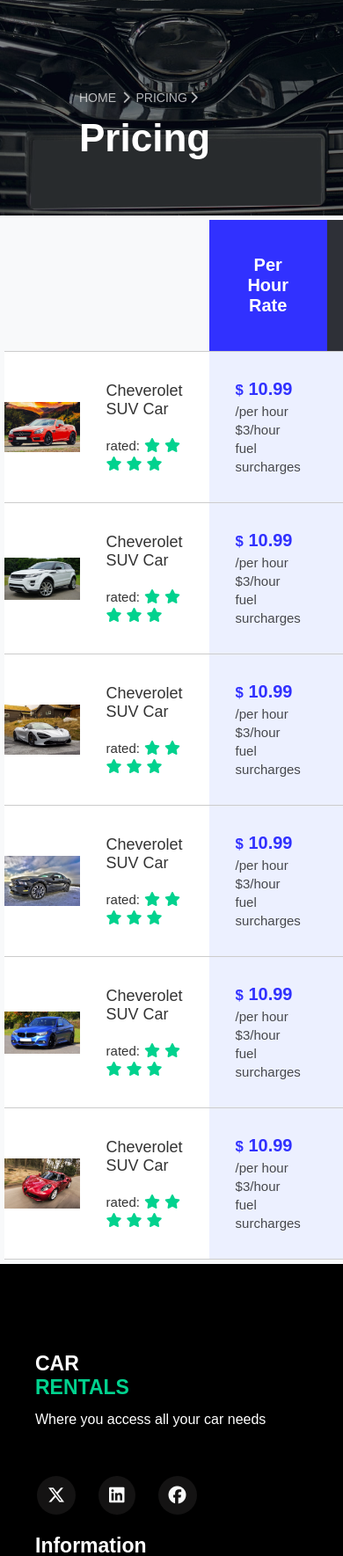
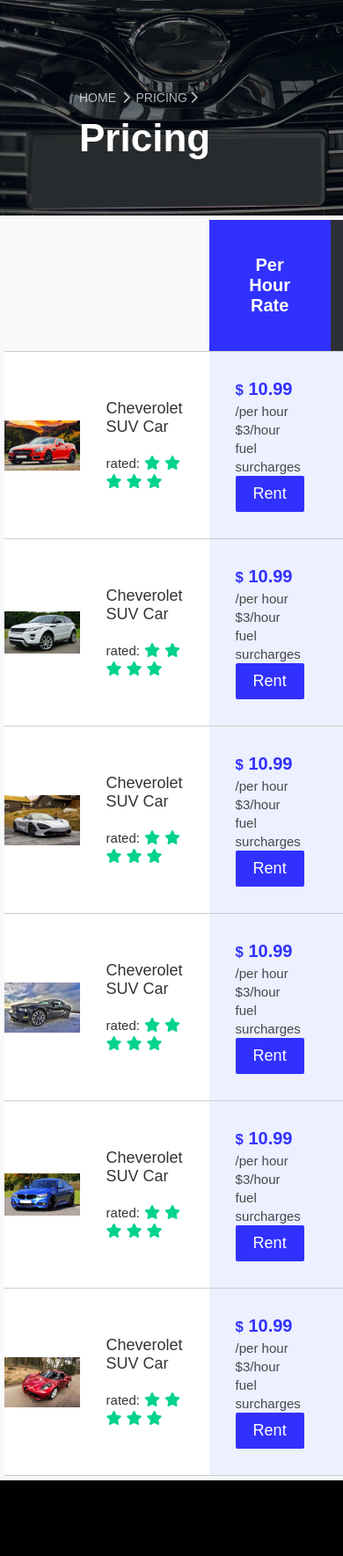
Before and after one commit to Collincehals/car_rental, a Django app: page /pricing/ in a window 390 px wide. Shown: the part 673-2442 px from the top of the page at 88% size. Run offline with Django 4.2, Linux system fonts and the light colour scheme.

Commit message:
procing page styled

```diff
--- a/a_consultant/templates/a_main/pricing.html
+++ b/a_consultant/templates/a_main/pricing.html
@@ -156,6 +156,9 @@ table {
 	align-items: center;
 	z-index: 20;
 }
+.mobile-rent-button {
+	display:none;
+	}
 @media (max-width:768px) {
 	.pricing-table-wrap {
 		overflow-x: auto;
@@ -163,6 +166,19 @@ table {
 	}
 	.pricing-table-wrap::-webkit-scrollbar {
 		display:none;
+	}
+	.mobile-rent-button {
+		display:block;
+		padding:1rem 2rem;
+		background:var(--blueColor);
+		color:var(--whiteColor);
+		border-radius:.2rem;
+	}
+	.mobile-rent-button a {
+		color:var(--whiteColor);
+	}
+	.table .price:hover .button-rent-overlay {
+		display: none;
 	}
 }
 </style>
@@ -200,13 +216,14 @@ table {
 				</td>
 
 				<td class="price">
-					<p class="button-rent-overlay"><a class="button" href="#">Rent a car</a></p>
+					<p class="button-rent-overlay"><a class="button" href="#">Rent</a></p>
 					<div class="price-rate">
 						<h3>
 							<span class="num"><small class="currency">$</small> 10.99</span>
 							<span class="per">/per hour</span>
 						</h3>
 						<span class="subheading">$3/hour fuel surcharges</span>
+						<p class="mobile-rent-button"><a href="#">Rent</a></p>
 					</div>
 				</td>
 
@@ -218,6 +235,7 @@ table {
 							<span class="per">/per day</span>
 						</h3>
 						<span class="subheading">$3/hour fuel surcharges</span>
+						<p class="mobile-rent-button"><a href="#">Rent</a></p>
 					</div>
 				</td>
 
@@ -229,6 +247,7 @@ table {
 							<span class="per">/per month</span>
 						</h3>
 						<span class="subheading">$3/hour fuel surcharges</span>
+						<p class="mobile-rent-button"><a href="#">Rent</a></p>
 					</div>
 				</td>
 				</tr><!-- END TR-->
@@ -255,6 +274,7 @@ table {
 							<span class="per">/per hour</span>
 						</h3>
 						<span class="subheading">$3/hour fuel surcharges</span>
+						<p class="mobile-rent-button"><a href="#">Rent</a></p>
 					</div>
 				</td>
 
@@ -266,6 +286,7 @@ table {
 							<span class="per">/per day</span>
 						</h3>
 						<span class="subheading">$3/hour fuel surcharges</span>
+						<p class="mobile-rent-button"><a href="#">Rent</a></p>
 					</div>
 				</td>
 
@@ -277,6 +298,7 @@ table {
 							<span class="per">/per month</span>
 						</h3>
 						<span class="subheading">$3/hour fuel surcharges</span>
+						<p class="mobile-rent-button"><a href="#">Rent</a></p>
 					</div>
 				</td>
 				</tr><!-- END TR-->
@@ -303,6 +325,7 @@ table {
 							<span class="per">/per hour</span>
 						</h3>
 						<span class="subheading">$3/hour fuel surcharges</span>
+						<p class="mobile-rent-button"><a href="#">Rent</a></p>
 					</div>
 				</td>
 
@@ -314,6 +337,7 @@ table {
 							<span class="per">/per day</span>
 						</h3>
 						<span class="subheading">$3/hour fuel surcharges</span>
+						<p class="mobile-rent-button"><a href="#">Rent</a></p>
 					</div>
 				</td>
 
@@ -325,6 +349,7 @@ table {
 							<span class="per">/per month</span>
 						</h3>
 						<span class="subheading">$3/hour fuel surcharges</span>
+						<p class="mobile-rent-button"><a href="#">Rent</a></p>
 					</div>
 				</td>
 				</tr><!-- END TR-->
@@ -351,6 +376,7 @@ table {
 							<span class="per">/per hour</span>
 						</h3>
 						<span class="subheading">$3/hour fuel surcharges</span>
+						<p class="mobile-rent-button"><a href="#">Rent</a></p>
 					</div>
 				</td>
 
@@ -362,6 +388,7 @@ table {
 							<span class="per">/per day</span>
 						</h3>
 						<span class="subheading">$3/hour fuel surcharges</span>
+						<p class="mobile-rent-button"><a href="#">Rent</a></p>
 					</div>
 				</td>
 
@@ -373,6 +400,7 @@ table {
 							<span class="per">/per month</span>
 						</h3>
 						<span class="subheading">$3/hour fuel surcharges</span>
+						<p class="mobile-rent-button"><a href="#">Rent</a></p>
 					</div>
 				</td>
 				</tr><!-- END TR-->
@@ -400,6 +428,7 @@ table {
 							<span class="per">/per hour</span>
 						</h3>
 						<span class="subheading">$3/hour fuel surcharges</span>
+						<p class="mobile-rent-button"><a href="#">Rent</a></p>
 					</div>
 				</td>
 
@@ -411,6 +440,7 @@ table {
 							<span class="per">/per day</span>
 						</h3>
 						<span class="subheading">$3/hour fuel surcharges</span>
+						<p class="mobile-rent-button"><a href="#">Rent</a></p>
 					</div>
 				</td>
 
@@ -422,6 +452,7 @@ table {
 							<span class="per">/per month</span>
 						</h3>
 						<span class="subheading">$3/hour fuel surcharges</span>
+						<p class="mobile-rent-button"><a href="#">Rent</a></p>
 					</div>
 				</td>
 				</tr><!-- END TR-->
@@ -449,6 +480,7 @@ table {
 							<span class="per">/per hour</span>
 						</h3>
 						<span class="subheading">$3/hour fuel surcharges</span>
+						<p class="mobile-rent-button"><a href="#">Rent</a></p>
 					</div>
 				</td>
 
@@ -460,6 +492,7 @@ table {
 							<span class="per">/per day</span>
 						</h3>
 						<span class="subheading">$3/hour fuel surcharges</span>
+						<p class="mobile-rent-button"><a href="#">Rent</a></p>
 					</div>
 				</td>
 
@@ -471,6 +504,7 @@ table {
 							<span class="per">/per month</span>
 						</h3>
 						<span class="subheading">$3/hour fuel surcharges</span>
+						<p class="mobile-rent-button"><a href="#">Rent</a></p>
 					</div>
 				</td>
 				</tr><!-- END TR-->
```
Also changed, not shown: a_consultant/templates/a_main/contact.html (+13 -1 lines).
